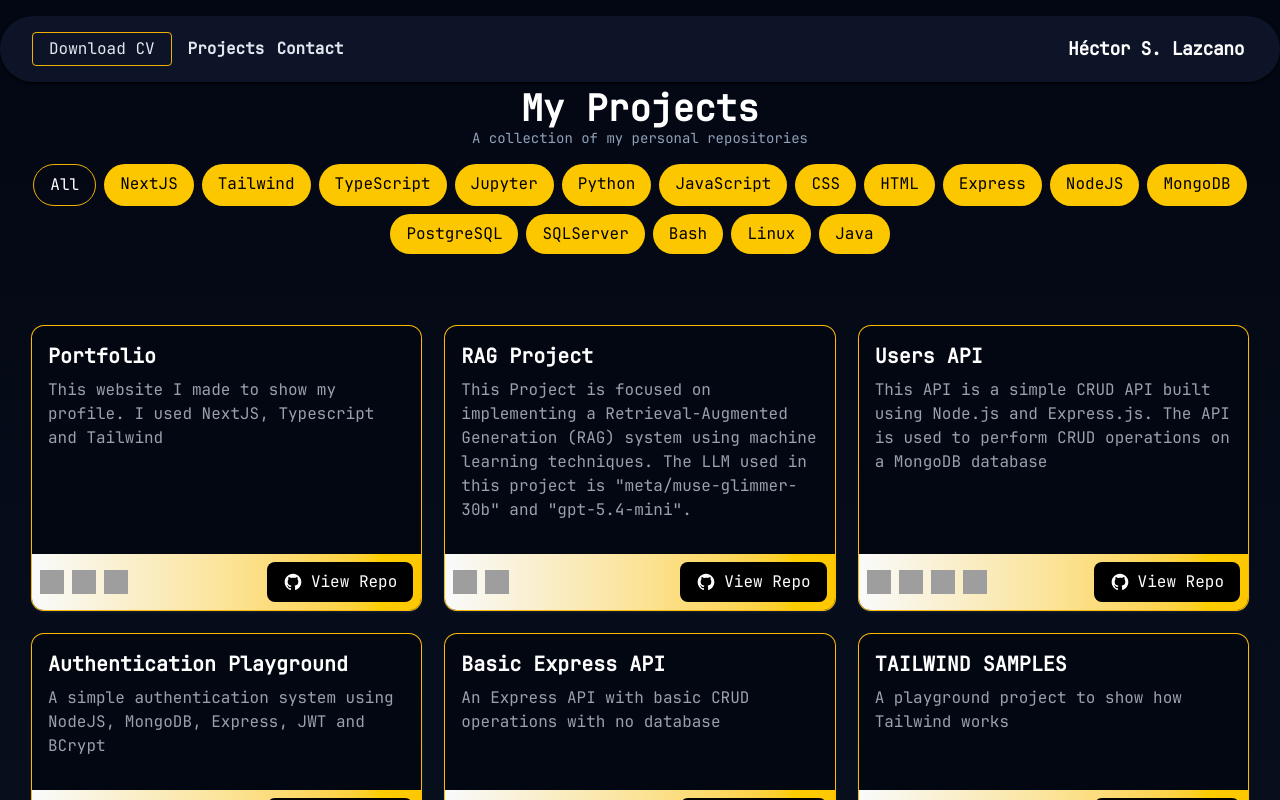
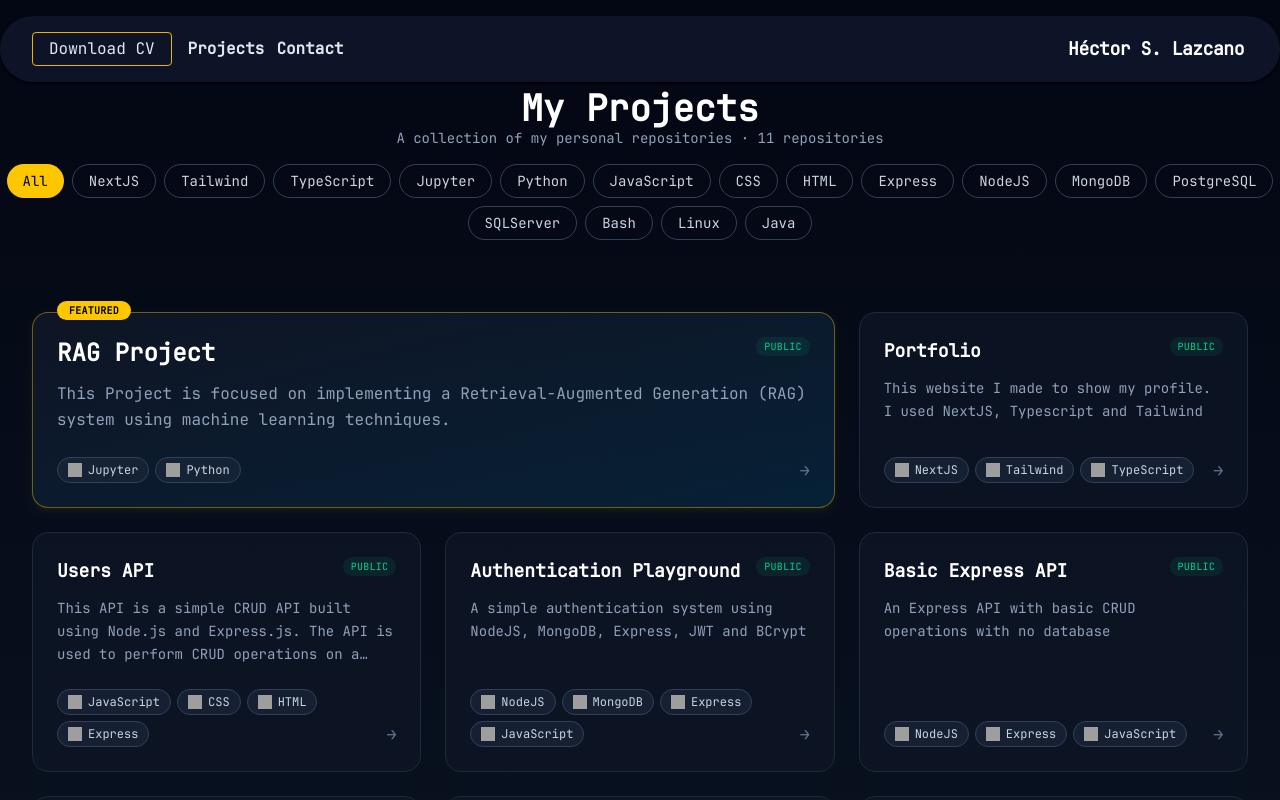
Before and after one commit to hectorslqm/portfolio, a Next.js app: page /projects in a window 1280 px wide. Shown: the top 800 px of the page. Built offline with nearby package versions, Linux system fonts and the light colour scheme; grey boxes are pictures that could not be loaded.

Commit message:
revamp project cards

```diff
--- a/app/data/Repositories.tsx
+++ b/app/data/Repositories.tsx
@@ -6,6 +6,8 @@ export type RepositoriesType = {
   tags: (keyof typeof Tags)[];
   type: "public" | "private";
   url: string;
+  /** Highlighted project: rendered larger and listed first */
+  featured?: boolean;
 }[];
 
 export const Repositories: RepositoriesType = [
@@ -20,10 +22,11 @@ export const Repositories: RepositoriesType = [
   {
     title: "RAG Project",
     description:
-      'This Project is focused on implementing a Retrieval-Augmented Generation (RAG) system using machine learning techniques.\n\nThe LLM used in this project is "meta/muse-glimmer-30b" and "gpt-5.4-mini".',
+      "This Project is focused on implementing a Retrieval-Augmented Generation (RAG) system using machine learning techniques.",
     tags: ["Jupyter", "Python"],
     url: "https://github.com/hectorslqm/RAG-Project",
     type: "public",
+    featured: true,
   },
   {
     title: "Users API",
--- a/app/projects/page.tsx
+++ b/app/projects/page.tsx
@@ -18,29 +18,49 @@ function Projects() {
         })
     })
 
+    const visibleRepos = Repositories.filter(
+        (repo) => filter === "All" || repo.tags.includes(filter as keyof typeof Tags)
+    ).sort((a, b) => Number(b.featured ?? false) - Number(a.featured ?? false));
+
     return (
         <div className="min-h-screen mx-auto max-w-[110rem]">
                 <div className="flex flex-col justify-center items-center">
-                    <span className="text-4xl font-bold text-white">My Projects</span>
-                    <span className="text-slate-400 text-sm">A collection of my personal repositories</span>
+                    <h1 className="text-4xl font-bold text-white">My Projects</h1>
+                    <span className="text-slate-400 text-sm">
+                        A collection of my personal repositories · {visibleRepos.length} {visibleRepos.length === 1 ? 'repository' : 'repositories'}
+                    </span>
                 </div>
                 {/* Tags*/}
                 <RevealOnScroll direction='right'>
-                <div className="flex flex-wrap justify-center gap-2 mt-4 mb-10">
-                    {allTags.map((tag, index) => (
-                        <span key={index} className={`text-md transform transition-transform hover:scale-110 duration-500 px-4 py-2 rounded-full ${filter === tag ? 'border border-yellow-500 text-white' : 'bg-yellow-400 text-black'} cursor-pointer`} onClick={() => setFilter(tag)}>
+                <div className="flex flex-wrap justify-center gap-2 mt-4 mb-10" role="group" aria-label="Filter projects by technology">
+                    {allTags.map((tag) => (
+                        <button
+                            key={tag}
+                            type="button"
+                            aria-pressed={filter === tag}
+                            onClick={() => setFilter(tag)}
+                            className={`rounded-full px-4 py-1.5 text-sm transition-colors duration-300 cursor-pointer focus-visible:outline-none focus-visible:ring-2 focus-visible:ring-yellow-400 ${
+                                filter === tag
+                                    ? 'bg-yellow-400 text-black font-medium'
+                                    : 'border border-slate-700 text-slate-300 hover:border-yellow-400 hover:text-white'
+                            }`}
+                        >
                             {tag}
-                        </span>
+                        </button>
                     ))}
                 </div>
                 </RevealOnScroll>
                 {/* Cards */}
                 <RevealOnScroll direction="up">
-                    <div className="grid grid-cols-1 sm:grid-cols-2 lg:grid-cols-3 gap-6 p-8">
-                        {Repositories.filter(repo => filter === "All" || repo.tags.includes(filter as keyof typeof Tags)).map((repo, index) => (
-                            <GitCard key={index} props={repo} />
-                        ))}
-                    </div>
+                    {visibleRepos.length === 0 ? (
+                        <p className="text-center text-slate-400 p-8">No projects found for this filter.</p>
+                    ) : (
+                        <div className="grid grid-cols-1 sm:grid-cols-2 lg:grid-cols-3 gap-6 p-8">
+                            {visibleRepos.map((repo) => (
+                                <GitCard key={repo.url} props={repo} />
+                            ))}
+                        </div>
+                    )}
                 </RevealOnScroll>
         </div>
     );
--- a/components/GitCard.tsx
+++ b/components/GitCard.tsx
@@ -3,48 +3,80 @@ import Image from "next/image";
 import { RepositoriesType } from "@/app/data/Repositories";
 import { Tags } from "@/app/data/Tags";
 
-type Repository = RepositoriesType[number]
+type Repository = RepositoriesType[number];
 
-const Tag: React.FC<{ tagName: keyof typeof Tags }> = ({ tagName }) => (
-    <Image src={Tags[tagName]} alt={tagName} width={24} height={24} className="inline-block w-6 h-6" />
+const TechChip: React.FC<{ tagName: keyof typeof Tags }> = ({ tagName }) => (
+  <span className="inline-flex items-center gap-1.5 rounded-full border border-slate-700 bg-slate-800/60 px-2.5 py-1 text-xs text-slate-300">
+    <Image
+      src={Tags[tagName]}
+      alt=""
+      width={14}
+      height={14}
+      className="h-3.5 w-3.5"
+    />
+    {tagName}
+  </span>
 );
 
 const GitCard: React.FC<{ props: Repository }> = ({ props }) => {
+  const isPrivate = props.type === "private";
+  const isFeatured = props.featured === true;
+
   return (
-    <div className=" bg-gray-950 ring ring-amber-400 rounded-xl shadow-sm shadow-slate-700 overflow-hidden hover:shadow-xl transition-shadow duration-300 hover:scale-105 flex flex-col h-full">
-      <div className="p-4 flex-grow">
-        <h3 className="text-xl font-bold text-white mb-2">{props.title}</h3>
-        <p className="text-gray-400 mb-4">{props.description}</p>
+    <a
+      href={props.url}
+      target="_blank"
+      rel="noopener noreferrer"
+      aria-label={`View ${props.title} repository on GitHub`}
+      className={`group relative flex h-full flex-col rounded-2xl border p-6
+                 transition-all duration-300 hover:-translate-y-1 hover:border-yellow-400/70 hover:shadow-lg hover:shadow-yellow-400/10
+                 focus-visible:outline-none focus-visible:ring-2 focus-visible:ring-yellow-400 ${
+                   isFeatured
+                     ? "sm:col-span-2 border-yellow-400/40 bg-gradient-to-br from-gray-900/80 to-sky-950/60 shadow-md shadow-yellow-400/5"
+                     : "border-slate-800 bg-gray-900/60"
+                 }`}
+    >
+      {isFeatured && (
+        <span className="absolute -top-3 left-6 rounded-full bg-yellow-400 px-3 py-0.5 text-[10px] font-semibold uppercase tracking-wide text-black">
+          Featured
+        </span>
+      )}
+      {/* Header */}
+      <div className="mb-3 flex items-start justify-between gap-3">
+        <h3 className={`font-semibold text-white transition-colors group-hover:text-yellow-400 ${isFeatured ? "text-2xl" : "text-lg"}`}>
+          {props.title}
+        </h3>
+        <span
+          className={`shrink-0 rounded-full px-2 py-0.5 text-[10px] font-medium uppercase tracking-wide ${
+            isPrivate
+              ? "bg-slate-800 text-slate-400"
+              : "bg-emerald-500/10 text-emerald-400"
+          }`}
+        >
+          {props.type}
+        </span>
       </div>
-      <div className="flex from-gray-50 to-yellow-400 bg-gradient-to-r p-2 justify-between mt-auto">
-        <div className="flex flex-wrap items-center gap-2">
-          {props.tags.map((tag, index) => (
-            <Tag key={index} tagName={tag as keyof typeof Tags} />
+
+      {/* Description */}
+      <p className={`mb-6 whitespace-pre-line leading-relaxed text-slate-400 ${isFeatured ? "text-base" : "line-clamp-3 text-sm"}`}>
+        {props.description}
+      </p>
+
+      {/* Footer */}
+      <div className="mt-auto flex items-end justify-between gap-3">
+        <div className="flex flex-wrap gap-1.5">
+          {props.tags.map((tag) => (
+            <TechChip key={tag} tagName={tag} />
           ))}
         </div>
-        <a
-          href={props.url}
-          aria-label={`View ${props.title} Repository`}
-          target="_blank"
-          rel="noopener noreferrer"
-          className="px-4 py-2 bg-black text-white rounded-lg hover:bg-gray-900 transition-colors flex items-center space-x-2"
+        <span
+          aria-hidden="true"
+          className="shrink-0 text-slate-500 transition-all duration-300 group-hover:translate-x-1 group-hover:text-yellow-400"
         >
-          <svg
-            xmlns="http://www.w3.org/2000/svg"
-            viewBox="0 0 24 24"
-            fill="currentColor"
-            className="w-5 h-5"
-          >
-            <path
-              fillRule="evenodd"
-              d="M12 2C6.477 2 2 6.477 2 12c0 4.418 2.865 8.166 6.839 9.489.5.092.682-.217.682-.483 0-.237-.009-.868-.014-1.703-2.782.604-3.369-1.342-3.369-1.342-.454-1.155-1.11-1.463-1.11-1.463-.908-.62.069-.608.069-.608 1.004.07 1.532 1.032 1.532 1.032.892 1.529 2.341 1.088 2.91.832.092-.647.35-1.088.636-1.338-2.22-.253-4.555-1.11-4.555-4.943 0-1.091.39-1.983 1.029-2.681-.103-.253-.446-1.27.098-2.645 0 0 .84-.269 2.75 1.025A9.564 9.564 0 0112 6.845c.85.004 1.705.115 2.504.337 1.91-1.294 2.75-1.025 2.75-1.025.544 1.375.201 2.392.099 2.645.64.698 1.028 1.59 1.028 2.681 0 3.841-2.337 4.687-4.565 4.935.36.31.682.92.682 1.855 0 1.34-.012 2.421-.012 2.749 0 .268.18.58.688.482C19.138 20.162 22 16.418 22 12c0-5.523-4.477-10-10-10z"
-              clipRule="evenodd"
-            />
-          </svg>
-          <span>View Repo</span>
-        </a>
+          →
+        </span>
       </div>
-    </div>
+    </a>
   );
 };
 
```
